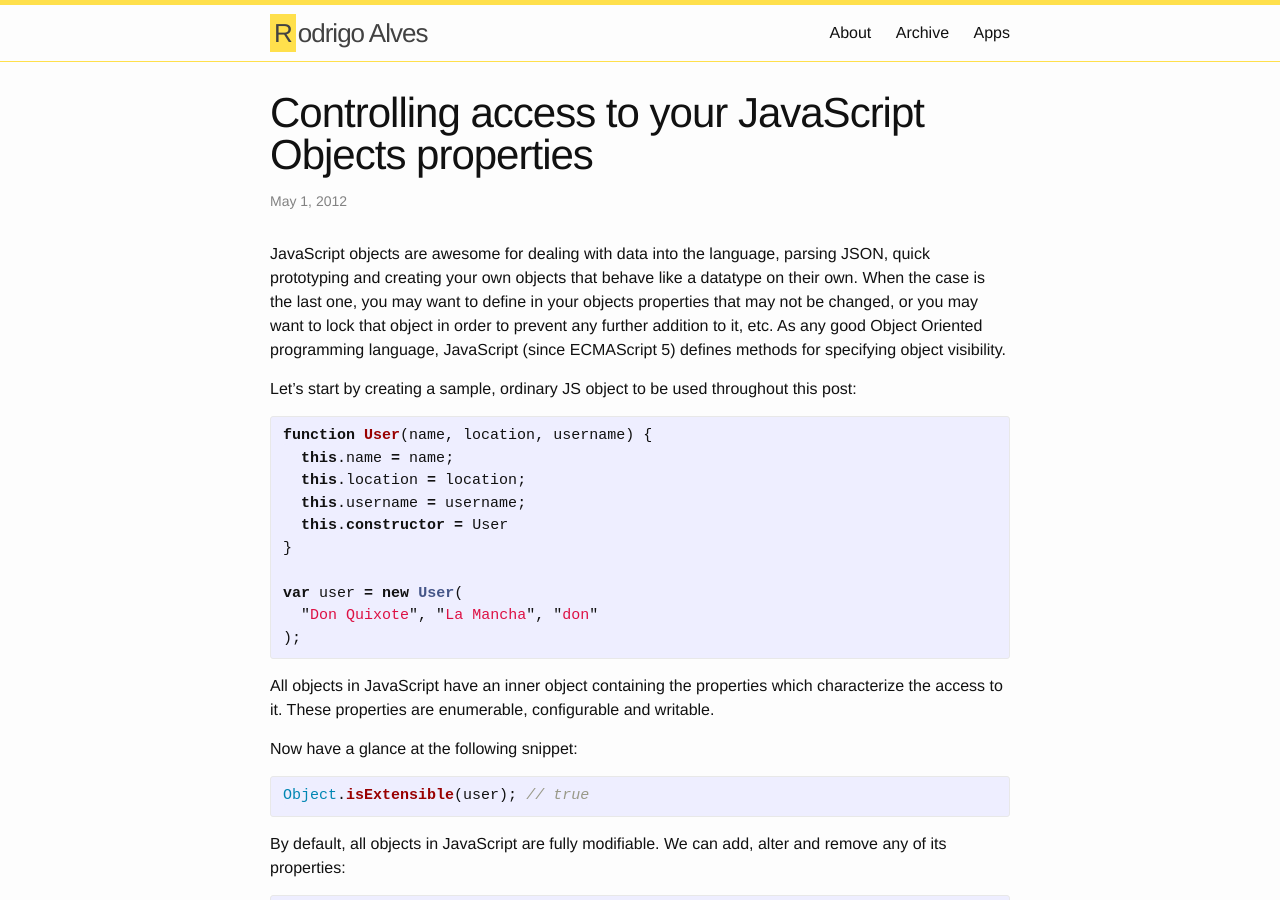
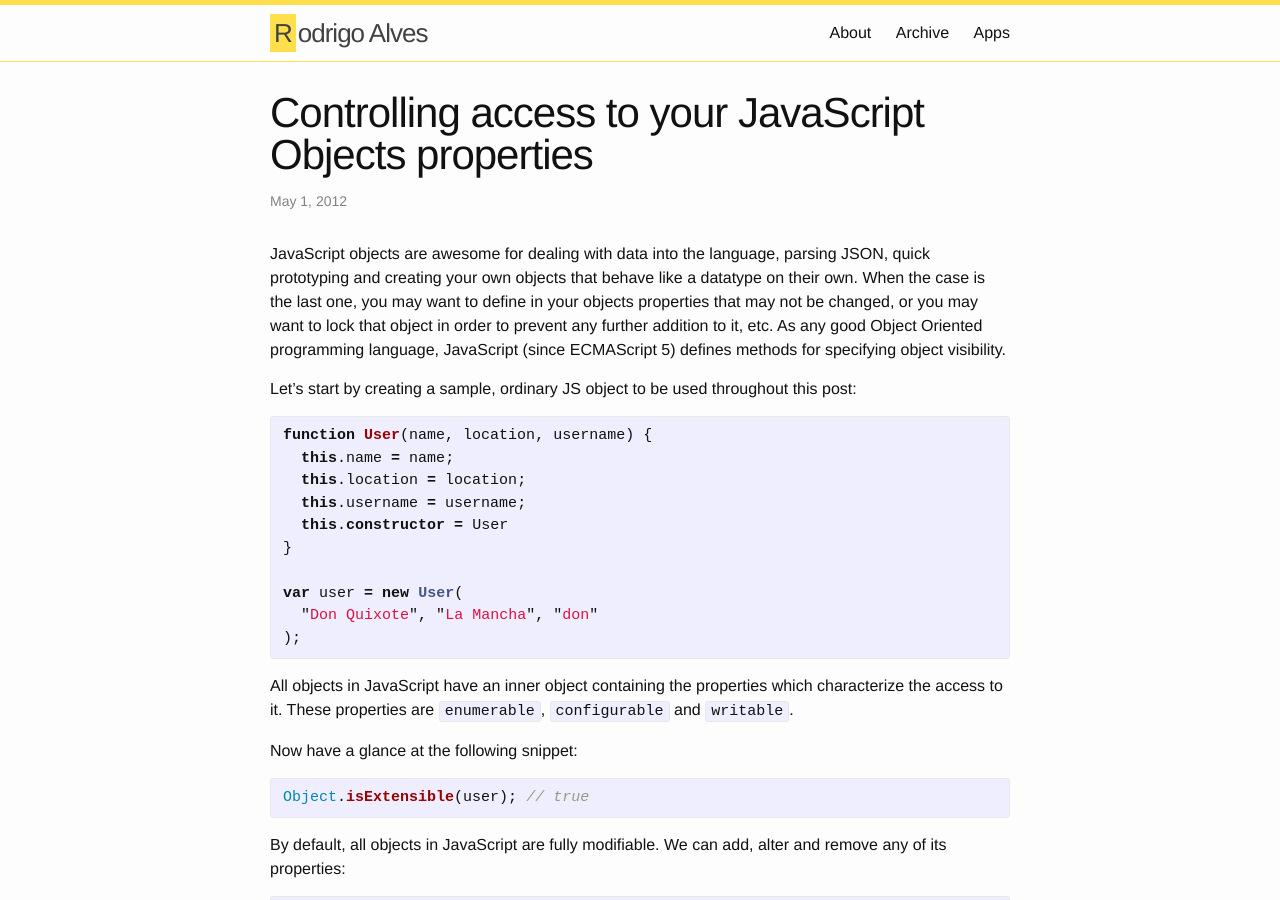
Before and after one commit to rodrigoalvesvieira/old-rodrigoalvesvieira.github.com, a Jekyll site: the page built from _posts/2012-05-01-controlling-access-to-js-objects.md, in a window 1280 px wide and 900 px high. Built offline with Jekyll 4.4.1, drawn with Linux system fonts in a browser that asks for light colours; some of the changed text lies outside the part shown.

Commit message:
minor improvements

```diff
--- a/_posts/2012-05-01-controlling-access-to-js-objects.md
+++ b/_posts/2012-05-01-controlling-access-to-js-objects.md
@@ -5,7 +5,7 @@ date:   2012-05-01 01:10:38
 categories: travel
 ---
 
-<span class="drops">J</span>avaScript objects are awesome for dealing with data into the language, parsing JSON, quick prototyping and creating your own objects that behave like a datatype on their own. When the case is the last one, you may want to define in your objects properties that may not be changed, or you may want to lock that object in order to prevent any further addition to it, etc. As any good Object Oriented programming language, JavaScript (since ECMAScript 5) defines methods for specifying object visibility.
+JavaScript objects are awesome for dealing with data into the language, parsing JSON, quick prototyping and creating your own objects that behave like a datatype on their own. When the case is the last one, you may want to define in your objects properties that may not be changed, or you may want to lock that object in order to prevent any further addition to it, etc. As any good Object Oriented programming language, JavaScript (since ECMAScript 5) defines methods for specifying object visibility.
 
 Let's start by creating a sample, ordinary JS object to be used throughout this post:
 
@@ -24,7 +24,7 @@ var user = new User(
 
 {% endhighlight %}
 
-All objects in JavaScript have an inner object containing the properties which characterize the access to it. These properties are <span class="small_code">enumerable</span>, <span class="small_code">configurable</span> and <span class="small_code">writable</span>.
+All objects in JavaScript have an inner object containing the properties which characterize the access to it. These properties are `enumerable`, `configurable` and `writable`.
 
 Now have a glance at the following snippet:
 
@@ -44,7 +44,7 @@ By default, all objects in JavaScript are fully modifiable. We can add, alter an
 
 {% endhighlight %}
 
-You can specify the access to the object's attributes individually, using the static <span class="small_code">Object.defineProperty</span> method:
+You can specify the access to the object's attributes individually, using the static `Object.defineProperty` method:
 
 {% highlight javascript %}
 
@@ -59,7 +59,7 @@ user.propertyIsEnumerable("username");
 
 {% endhighlight %}
 
-Similarly, you can define settings for several attributes at once using the <span class="small_code">Object.defineProperties</span> method, passing the given object as first argument, and a the set of attributes as second:
+Similarly, you can define settings for several attributes at once using the `Object.defineProperties` method, passing the given object as first argument, and a the set of attributes as second:
 
 {% highlight javascript %}
 
@@ -81,13 +81,13 @@ In OO, we're used to create objects that have a given behavior, and we further c
 
 All object properties access definitions are persistent across that object prototypes. It means that if object Apartment is prototype of object House, and the latter has a protected maxAvailableSize property, that property won't be alterable from the Apartment object.
 
-Be aware that none of these methods operate on inherited properties. They're all based on the <span class="small_code">hasOwnProperty()</span> method, for security - or sanity - reasons.
+Be aware that none of these methods operate on inherited properties. They're all based on the `hasOwnProperty()` method, for security - or sanity - reasons.
 
 You may observed that, till now, we've been only controlling access to specific attributes of our objects, but what if we really want to lock them up?
 
-## Meet <span class="small_code">preventExtensions()</span>
+## Meet `preventExtensions()`
 
-<span class="small_code">Object.preventExtensions()</span> does exactly what its name suggests: it locks an object so it becomes impossible to add new properties to it:
+`Object.preventExtensions()` does exactly what its name suggests: it locks an object so it becomes impossible to add new properties to it:
 
 {% highlight javascript %}
 
@@ -99,7 +99,7 @@ user.bio // undefined
 
 {% endhighlight %}
 
-NOTE: if you're adding a new property to an object, you may - in our code - be relying upon that property. If the object is locked for extensions, you'd be badly surprised! The  <span class="small_code">Object.preventExtensions()</span> method reveals whether a given object may be extended or not:
+NOTE: if you're adding a new property to an object, you may - in our code - be relying upon that property. If the object is locked for extensions, you'd be badly surprised! The `Object.preventExtensions()` method reveals whether a given object may be extended or not:
 
 {% highlight javascript %}
 
@@ -109,9 +109,9 @@ Object.isExtensible(user); // false
 {% endhighlight %}
 
 
-## Meet <span class="small_code">seal()</span>
+## Meet `seal()`
 
-You may want to create a class, an object and prevent any deletion and/or addition of properties, there is the static <span class="small_code">seal()</span> for that:
+You may want to create a class, an object and prevent any deletion and/or addition of properties, there is the static `seal()` for that:
 
 {% highlight javascript %}
 
@@ -139,14 +139,13 @@ prius.seats // undefined
 
 {% endhighlight %}
 
-You may have already observed that all unsuccessful assignments fail silently. No JS exception is thrown at you. In the sealing case, you can use <span class="small_code">Object.isSealed()</span> to find out if the object is sealed.
+You may have already observed that all unsuccessful assignments fail silently. No JS exception is thrown at you. In the sealing case, you can use `Object.isSealed()` to find out if the object is sealed.
 
-## Meet <span class="small_code">freeze()</span>
+## Meet `freeze()`
 
-Finally, you can also lock the object entirely, preventing any further change to it, using <span class="small_code">Object.freeze()</span> and <span class="small_code">Object.isFrozen()</span> for checking if an object is frozen.
+Finally, you can also lock the object entirely, preventing any further change to it, using `Object.freeze()` and `Object.isFrozen()` for checking if an object is frozen.
 
 That's it for today, I hope this post was clear enough. I plan to go on writing about JavaScript. Leave your comments!
 
 [See the topic] for this article on Hacker News
-
 [See the topic]: https://news.ycombinator.com/item?id=4823884
```
Also changed, not shown: _posts/2012-02-02-unix-goodies-1-cat.md (+1 -1 lines), _posts/2012-10-18-openstruct.md (+1 -1 lines).
